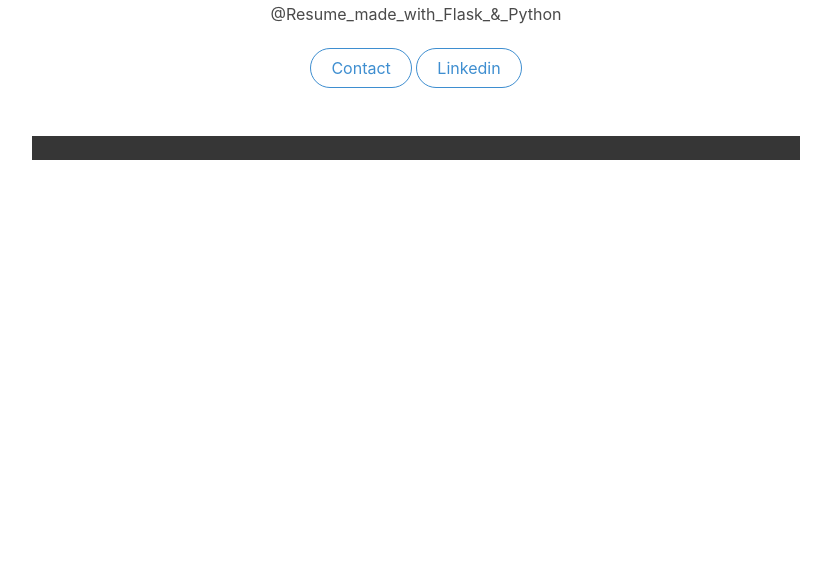
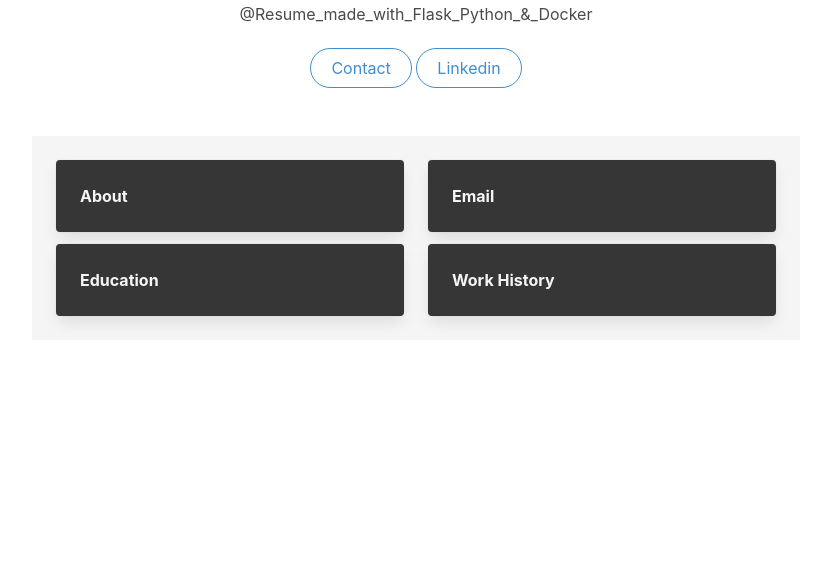
Before and after one commit to DuscraperRn/Flask, a Flask app: template templates/index.html in a window 1280 px wide. Shown: the part 219-800 px from the top of the page, without its empty margins (224-1055 px from the left). Run offline with Flask 2, Linux system fonts and the light colour scheme; the template is opened without the code that fills it, so the values that code supplies are empty.

Commit message:
Google sheets linked

```diff
--- a/app.py
+++ b/app.py
@@ -1,6 +1,22 @@
 from flask import Flask,render_template
+import gspread
+
+gc=gspread.service_account(filename='flask-profile.json')
+sc=gc.open('falsk-profile')
+
+shProf=sc.get_worksheet(0)
+shCon=sc.get_worksheet(1)
+shCon.append_row(['1','@gmail','2'])
+
 app=Flask(__name__)
 
 @app.route('/')
 def home():
-    return render_template('index.html')
+    #return render_template('index.html')
+    profile={
+        'about': shProf.acell('B1').value,
+        'email': shProf.acell('B2').value,
+        'education': shProf.acell('B3').value,
+        'work': shProf.acell('B4').value
+    }
+    return render_template('index.html',profile=profile)
--- a/requirements.txt
+++ b/requirements.txt
@@ -1,3 +1,4 @@
 # To ensure app dependencies are ported from your virtual environment/host machine into your container, run 'pip freeze > requirements.txt' in the terminal to overwrite this file
 flask==1.1.2
 gunicorn==20.0.4
+gspread
--- a/templates/index.html
+++ b/templates/index.html
@@ -13,14 +13,43 @@
     </figure>
     <center>
     <p class="title is-4">Mritunjay Kumar Sinha</p>
-    <p class="subtitle is-6">@Resume_made_with_Flask_&_Python</p>
+    <p class="subtitle is-6">@Resume_made_with_Flask_Python_&_Docker</p>
     <a class="button is-info is-outlined is-rounded" href='#'>Contact</a>
     <a class="button is-info is-outlined is-rounded" href="#">Linkedin</a>
     </center>
   </section>
   <section>
-    <div class="column is-three-fifths is-offset-one-fifth has-background-dark">
+    <div class="column is-three-fifths is-offset-one-fifth has-background-light">
+      <div class="columns is-gapless">
+        <div class="column is=half">
+          <div class="card m-3 has-background-dark has-text-light">
+            <div class="card-content">
+              <H1><b>About</b></H1>
+              <p>{{profile.about}}</p>
+            </div>
+          </div>
+          <div class="card m-3 has-background-dark has-text-light">
+            <div class="card-content">
+              <H1><b>Education</b></H1>
+              <p>{{profile.education}}</p>
+            </div>
+          </div>
+        </div>
+        <div class="column is=half">
+          <div class="card m-3 has-background-dark has-text-light">
+            <div class="card-content">
+              <h1><b>Email</b></h1>
+              <p>{{profile.email}}</p>
+            </div>
+          </div>
 
+          <div class="card m-3 has-background-dark has-text-light">
+            <div class="card-content">
+              <h1><b>Work History</b></h1>
+              <p>{{profile.work}}</p>
+            </div>
+        </div>
+      </div>
     </div>
   </section>
   </body>
```
